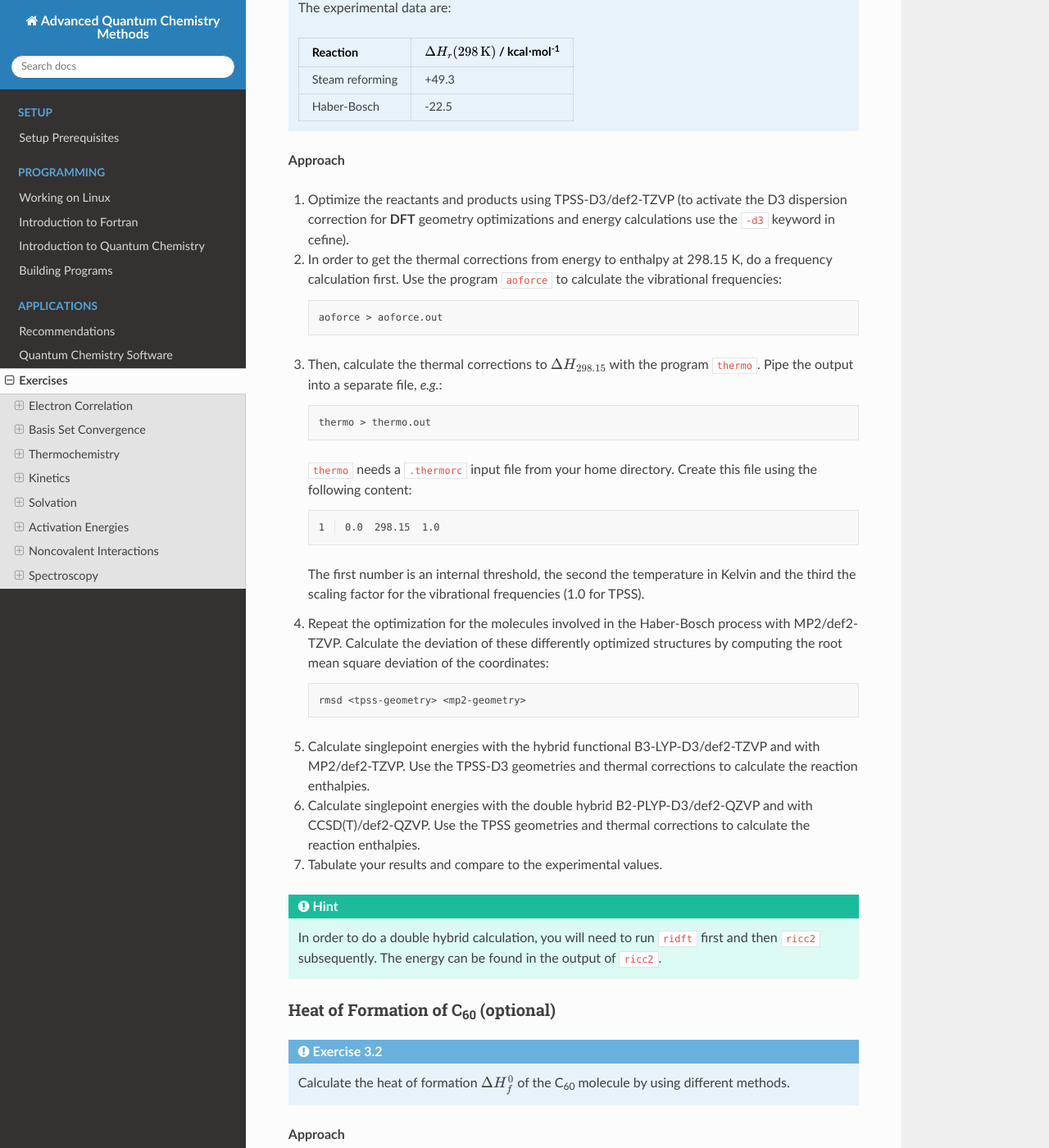
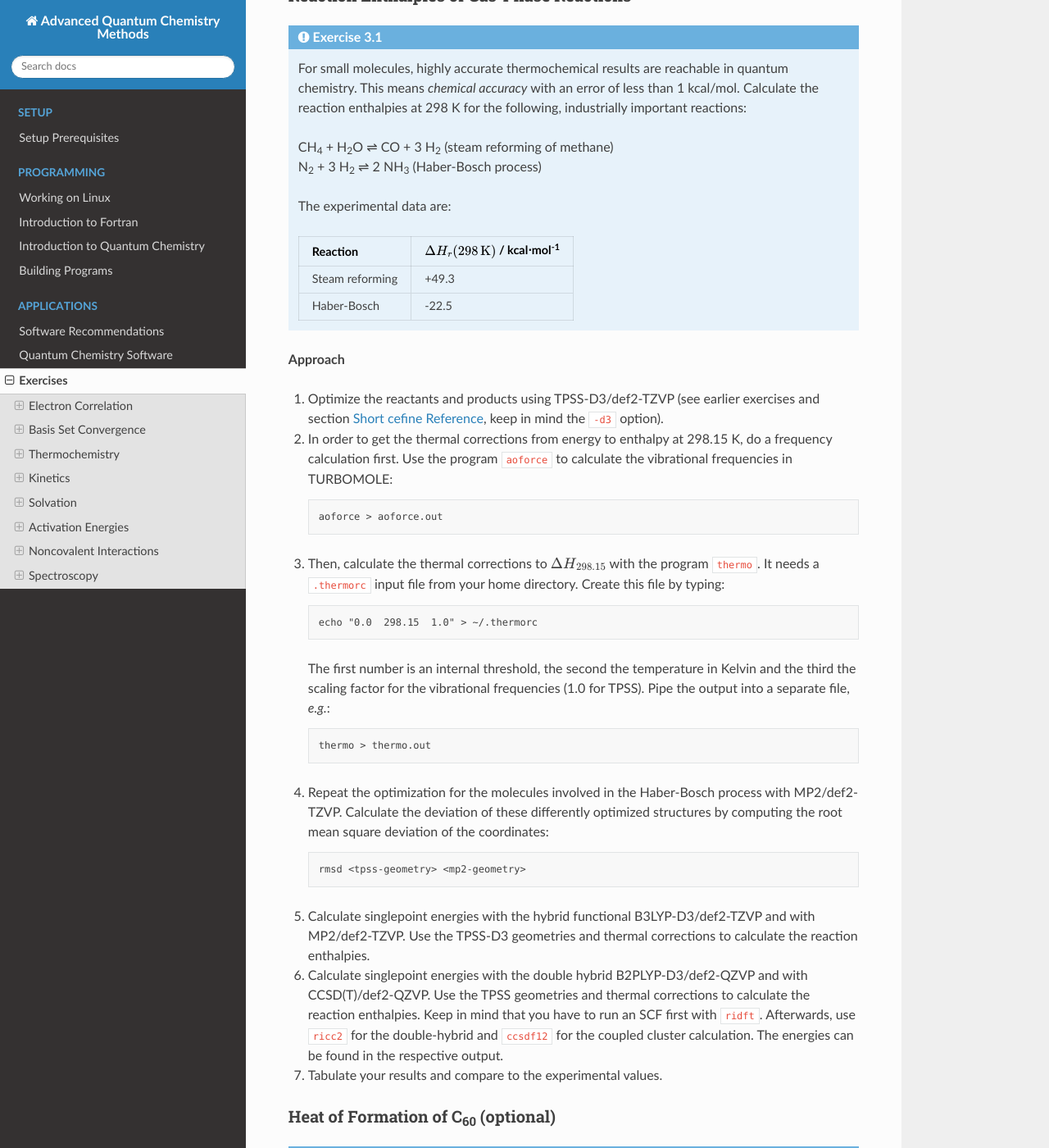
Before and after one commit to grimme-lab/qc2-teaching, a Sphinx documentation site: the page built from doc/apps-ex.rst, in a window 1280 px wide and 1400 px high, scrolled down 5262 px. Shown: the whole window at 82% size. Built offline with Sphinx 7.4.7 and the Read the Docs theme 2.0.0, drawn with Linux system fonts in a browser that asks for light colours; some of the changed text lies outside the part shown.

Commit message:
reworked all exercised for consistency, clarity and reducing of inline code

```diff
--- a/doc/apps-ex.rst
+++ b/doc/apps-ex.rst
@@ -79,7 +79,7 @@
 
    .. code-block:: none
 
-      orca *.inp > *.out
+      orca <file>.inp > <file>.out
 
 3. Plot the resulting potential energy curves using *e.g.* with ``gnuplot`` (see section
    :ref:`Plotting`). To do so, delete the first line in the files ``<filename>.trj*.dat``
@@ -203,18 +203,28 @@
 
 **Approach**
 
-1. Create geometries for the formic acid dimer and monomer and optimize them
-   on the TPSS-D3/def2-TZVP level of theory.
+1. Create separate directories for the formic acid dimer and monomer and set up geometry
+   optimizations on the TPSS-D3/def2-TZVP level of theory. To do so, create structures
+   using *e.g.* ``Avogadro`` and convert them to ``coord`` files. Prepare the calculations
+   and start the optimizations the same way as in exercise 1.2. Keep in mind the ``-d3``
+   option for **DFT** geometry optimizations and energy calculations:
 
-2. Calculate the dimerization energy with HF, TPSS-D3 and MP2 employing the
-   cc-pVXZ (X = D, T, Q) basis sets and their augmented counterparts (aug-cc-pVXZ).
+   .. code-block:: none
+
+      cefine -bas def2-TZVP -func tpss -d3
+      jobex > jobex.out
+
+2. Calculate the dimerization energy (energy difference of one dimer and two monomers)
+   with HF, TPSS-D3 and MP2 employing the cc-pVXZ (X = D, T, Q) basis sets and their
+   augmented counterparts (aug-cc-pVXZ). Refer to the table of ``cefine`` options given
+   in section :ref:`Short cefine reference`.
 
 3. Tabulate your results and plot the total energies versus the cardinal number
-   of the basis set for each method (use *e.g.* ``xmgrace`` or ``gnuplot``).
+   of the basis set for each method (*e.g.* with ``gnuplot``).
 
-4. Discuss your findings with respect to the BSSE and BSIE. Which methods can
-   be considered as converged towards the basis set limit when used with a
-   quadruple-|zeta| basis?
+4. Discuss your findings with respect to the basis set superposition error (BSSE) and
+   the basis set incompleteness (BSIE). Which methods can be considered as converged
+   towards the basis set limit when used with a quadruple-|zeta| basis?
 
 .. hint::
 
@@ -255,53 +265,52 @@
 
 **Approach**
 
-1. Optimize the reactants and products using TPSS-D3/def2-TZVP (to activate the D3 dispersion correction for **DFT** geometry optimizations and energy calculations use the ``-d3`` keyword in cefine).
+1. Optimize the reactants and products using TPSS-D3/def2-TZVP (see earlier exercises
+   and section :ref:`Short cefine reference`, keep in mind the ``-d3`` option).
 
-2. In order to get the thermal corrections from energy to enthalpy at 298.15 K, do a frequency calculation first.
-   Use the program ``aoforce`` to calculate the vibrational frequencies:
+2. In order to get the thermal corrections from energy to enthalpy at 298.15 K, do a
+   frequency calculation first. Use the program ``aoforce`` to calculate the vibrational
+   frequencies in TURBOMOLE:
 
    .. code-block:: none
 
       aoforce > aoforce.out
 
 3. Then, calculate the thermal corrections to :math:`\Delta H_{298.15}` with the program
-   ``thermo``. Pipe the output into a separate file, *e.g.*:
+   ``thermo``. It needs a ``.thermorc`` input file from your home directory. Create this
+   file by typing:
+
+   .. code-block:: none
+
+      echo "0.0  298.15  1.0" > ~/.thermorc
+
+   The first number is an internal threshold, the second the temperature in Kelvin and
+   the third the scaling factor for the vibrational frequencies (1.0 for TPSS). Pipe the
+   output into a separate file, *e.g.*:
 
    .. code-block:: none
 
       thermo > thermo.out
 
-   ``thermo`` needs a ``.thermorc`` input file from your home directory. Create this
-   file using the following content:
-
-   .. code-block:: none
-      :linenos:
-
-      0.0  298.15  1.0
-
-   The first number is an internal threshold, the second the temperature in Kelvin and the third
-   the scaling factor for the vibrational frequencies (1.0 for TPSS).
-
-4. Repeat the optimization for the molecules involved in the Haber-Bosch process with MP2/def2-TZVP. Calculate the deviation of these differently
-   optimized structures by computing the root mean square deviation of the coordinates:
+4. Repeat the optimization for the molecules involved in the Haber-Bosch process with
+   MP2/def2-TZVP. Calculate the deviation of these differently optimized structures by
+   computing the root mean square deviation of the coordinates:
 
    .. code-block:: none
 
       rmsd <tpss-geometry> <mp2-geometry>
 
-5. Calculate singlepoint energies with the hybrid functional B3-LYP-D3/def2-TZVP and with MP2/def2-TZVP.
-   Use the TPSS-D3 geometries and thermal corrections to calculate the reaction enthalpies.
+5. Calculate singlepoint energies with the hybrid functional B3LYP-D3/def2-TZVP and with
+   MP2/def2-TZVP. Use the TPSS-D3 geometries and thermal corrections to calculate the
+   reaction enthalpies.
 
-6. Calculate singlepoint energies with the double hybrid B2-PLYP-D3/def2-QZVP
-   and with CCSD(T)/def2-QZVP. Use the TPSS geometries and thermal corrections to
-   calculate the reaction enthalpies.
+6. Calculate singlepoint energies with the double hybrid B2PLYP-D3/def2-QZVP and with
+   CCSD(T)/def2-QZVP. Use the TPSS geometries and thermal corrections to calculate the
+   reaction enthalpies. Keep in mind that you have to run an SCF first with ``ridft``.
+   Afterwards, use ``ricc2`` for the double-hybrid and ``ccsdf12`` for the coupled cluster
+   calculation. The energies can be found in the respective output.
 
 7. Tabulate your results and compare to the experimental values.
-
-.. hint::
-
-   In order to do a double hybrid calculation, you will need to run ``ridft`` first
-   and then ``ricc2`` subsequently. The energy can be found in the output of ``ricc2``.
 
 Heat of Formation of C\ :sub:`60` (optional)
 ~~~~~~~~~~~~~~~~~~~~~~~~~~~~~~~~~~~~~~~~~~~~
@@ -330,12 +339,14 @@
 
       cefine -bas def2-SVP -func tpss -sym ih -d3
 
-   Defining the point group will automatically generate symmetry equivalent atoms (``-sym <point group>``, the point group is given with the corresponding Schoenflies symbol, *e.g.* ``c1``, ``c2v`` etc.).
+   Defining the point group will automatically generate symmetry equivalent atoms (the point
+   group is given with the corresponding Schoenflies symbol, *e.g.* ``c1``, ``c2v`` etc.).
 
-2. Calculate the energy of C\ :sub:`60` on TPSS/def2-SVP level without D3 corrections, use the TPSS-D3/def2-SVP optimized geometry.
+2. Calculate the energy of C\ :sub:`60` on TPSS/def2-SVP level without D3 corrections, use the
+   TPSS-D3/def2-SVP optimized geometry.
 
 3. Calculate the frequencies of C\ :sub:`60` and the thermal corrections the same way as in
-   exercise 3.1
+   exercise 3.1.
 
 4. Now, calculate the energy of a single carbon atom on the TPSS/def2-SVP
    level of theory and the thermal corrections to :math:`\Delta H_{298.15}` (use C\ :sub:`1` symmetry).
@@ -392,21 +403,20 @@
 
    In order to find the transition state, use the following steps:
 
-   (a) Call ``cefine``:
-
-       .. code-block:: none
-
-          cefine -bas def2-TZVP -func b3-lyp -d3
+   (a) Prepare the calculation with ``cefine``. Use the B3LYP-D3/def2-TZVP level
+       of theory. Look at section :ref:`Short cefine reference` if you are unsure.
 
    (b) Consecutively, calculate energy, gradient and hessian:
 
        .. code-block:: none
 
-          ridft; rdgrad; aoforce
+          ridft > ridft.out
+          rdgrad > rdgrad.out
+          aoforce > aoforce.out
 
    (c) Verify that there is at least one, relatively large imaginary frequency
-       in the output of ``aoforce``. Then, in the control file, change the first line
-       after ``$statpt`` to:
+       in the output of ``aoforce`` (it also appears in the ``vibspectrum`` file).
+       Then, in the ``control`` file, change the first line after ``$statpt`` to:
 
        .. code-block:: none
           :linenos:
@@ -419,18 +429,22 @@
 
        .. code-block:: none
 
-          jobex -trans
+          jobex -trans > jobex.out
 
-2. When the search is successful (``GEO_OPT_CONVERGED`` in the directory),
-   calculate the vibrational frequencies of the transition state (``aoforce``)
-   and verify that there is only one imaginary frequency. You can have a look
-   at that corresponding normal mode by calling:
+2. When the search is successful (a ``GEO_OPT_CONVERGED`` file has been created
+   in the directory), calculate the vibrational frequencies of the transition
+   state (``aoforce``) and verify that there is only one imaginary frequency.
+   You can have a look at that corresponding normal mode by calling:
 
    .. code-block:: none
 
-      tm2molden; molden molden.input
+      tm2molden
 
-   The normal modes can be visualized by clicking on "Norm. Mode" on the right side of the menu.
+   Choose your desired options in the short interactive experience. You do not need
+   to pick a name for the input file or to save the MO data, the latter will make
+   the file rather large (but obviously save the frequency data). You can open the
+   resulting file (default: ``molden.input``) with ``gmolden``. The normal modes can
+   be visualized by clicking on "Norm. Mode" on the right side of the menu.
 
 3. Call the program ``thermo`` and note down the thermal corrections to enthalpy.
 
@@ -492,22 +506,21 @@
 
 **Approach**
 
-1. Calculate the energies of the reactants (one calculation for each reactant)
-   in the gas-phase and at |eps| = 32. Use the hybrid functional PW6B95
-   with a def2-TZVP basis and D3 dispersion correction. Example cefine call:
+1. Create structures and calculate the energies of the reactants (one calculation
+   for each reactant) in the gas-phase and at |eps| = 32 (methanol). Use the hybrid
+   functional PW6B95 with a def2-TZVP basis and D3 dispersion correction. Example
+   for the preparation:
 
    .. code-block:: none
 
       cefine -bas def2-TZVP -func pw6b95 -chrg -1.0 -cosmo 32.0 -d3
 
-2. To create the potential energy curves, use the shell script ``run-scan`` below.
-   The script loops over all distances. For each distance it creates a new directory,
-   calls ``cefine``, performs the constrained geometry optimization with ``jobex`` and writes
-   the electronic energy (not necessarily your final reaction energy) from the
-   ``energy`` file into a file called ``results.dat``.
-   Copy the script and the file ``template`` into a new directory and
-   create subdirectories (*e.g.* ``scan-vac`` and ``scan-cosmo``) for each potential
-   energy curve. You will have to adapt the script to your directory names.
+2. To create the potential energy curves, use the shell script below. The script
+   loops over all distances. For each distance it creates a new directory, calls
+   ``cefine``, performs the constrained geometry optimization and writes the electronic
+   energy (not necessarily your final reaction energy) into a file called ``results.dat``.
+   Create a new directory and cCopy and paste the script to a file named ``run-scan.sh``
+   and the template below to a file named ``template``.
 
    .. code-block:: none
       :linenos:
@@ -546,7 +559,8 @@
         cd ../
       done
 
-   Template for the ``coord`` file:
+   Template for the ``coord`` file (the ``f`` after the atom specification tells
+   TURBOMOLE to keep the coordinates fixed for that atom):
 
    .. code-block:: none
       :linenos:
@@ -560,8 +574,19 @@
         2.00808733      0.00000000     -0.62462166  h
       $end
 
-   The ``f`` after the atom specification tells TURBOMOLE to keep the
-   coordinates fixed for that atom.
+   In order to use the script, you habe to make it executable by typing:
+
+   .. code-block:: none
+
+      chmod 744 run-scan.sh
+
+   Create subdirectories (*e.g.* ``scan-vac`` and ``scan-cosmo``) for each potential
+   energy curve. You will have to adapt the script to your directory names.
+   Execute the script by typing:
+
+   .. code-block:: none
+
+      ./run-scan.sh
 
 3. Plot the two curves together (normalize the curves reasonably) and discuss the
    results. Estimate the activation barrier for both cases.
@@ -579,8 +604,8 @@
 
 .. admonition:: Exercise 6.1
 
-   Estimate the activation energy for the Claisen rearrangement of allyl-vinyl ether.
-   Estimate the activation energy for the dimerization of cyclopentadiene (Diels-Alder).
+   Estimate the activation energy for the Claisen rearrangement of allyl-vinyl ether
+   and the dimerization of cyclopentadiene (Diels-Alder).
 
 .. Ggf. besser Strukturen hinterlegen, Änderungen auf GFN-xTB?
 .. (You can ask the lab assistent for a dimer structure of cyclopentadien.)
@@ -589,7 +614,7 @@
 
 1. Construct the geometry of reactant and product for each reaction (*e.g.* using ``Avogadro``).
 
-2. Optimize the geometries using PBEh-3c. Use the following call.
+2. Optimize the geometries using PBEh-3c and C\ :sub:`1` symmetry. Prepare the calculation using:
 
    .. code-block:: none
 
@@ -600,23 +625,48 @@
 
 4. Prepare a reaction path search:
 
-   (a) Prepare a folder for each reaction.
-   (b) Have your reactant and product structure sorted and available in ``coord``
+   (a) Create a directory for each reaction.
+   (b) Have your reactant and product structure sorted and available in TURBOMOLE
        format (*e.g.* starting structure ``coord``, ending structure ``coord.2``).
    (c) Set up a calculation for the starting strucutre. Employ PBEh-3c as before.
-   (d) Merge reactant and product ``coord`` files into a file called ``coords``
-       (*e.g.* ``cat coord coord.2 >> coords``) and call ``woelfling``.
+   (d) Merge reactant and product structures files into a file called ``coords``
+       *e.g.* by typing:
+
+       .. code-block:: none
+
+          cat coord coord.2 >> coords
+
+       Afterwards, call:
+
+       .. code-block:: none
+
+          woelfling
+
    (e) Check your initial path. It is available in the ``path.xyz`` file.
-   (f) If everything was okay, check the ``control`` file. On the bottom a block
-       appeared that starts with ``woelfling``.
-   (g) Three of the parameters are of importance. ``ninter`` controls the number
-       of points on the path, ``maxit`` controls the number of refinement iterations
-       and ``thr`` controls the convergence of the path. Set ``ninter`` to 40, ``maxit``
-       to 40 and ``thr`` to 5\ |mult|\10\ :sup:`-4`.
-   (h) Start the optimization with ``woelfling-job_xtb``. Every optimization iteration is saved in a ``path-n`` file.
-       Be aware, that you are using a modified woelfling-job file that calculates energies and gradients with the
-       semi-empirical tight-binding based GFN-xTB method even if you used PBEh-3c to set up your input files.
-       This is a common method to speed up your reaction path investigations.
+   (f) If everything was okay, check the ``control`` file. On the bottom, a block
+       appeared that starts with ``$woelfling``.
+   (g) Three of the parameters listed there are of importance. ``ninter`` controls
+       the number of points on the path, ``maxit`` controls the number of refinement
+       iterations and ``thr`` controls the convergence of the path. Modify them to the
+       following values:
+
+       .. code-block:: none
+
+          ninter     40
+          maxit      40
+          thr        5.0E-04
+
+   (h) Start the optimization by typing
+
+       .. code-block:: none
+
+          woelfling-job_xtb > woelfling.out
+
+       Every optimization iteration is saved in a ``path-<n>.xyz`` file. Be aware that
+       you are using a modified ``woelfling-job`` file that calculates energies and
+       gradients with the semi-empirical tight-binding based GFN-xTB method even if you
+       used PBEh-3c to set up your input files. This is a common method to speed up your
+       reaction path investigations.
 
 5. Calculate the activation energy for each reaction.
 
@@ -650,7 +700,7 @@
 
 **Approach**
 
-1. Calculate the potential energy curve at the B-LYP-D3/def2-QZVP
+1. Calculate the potential energy curve at the BLYP-D3/def2-QZVP
    level for Ar |mult| |mult| |mult| HCH\ :sub:`3` by performing a geometry
    optimization with a fixed Ar and H atom.
    Do this for :math:`R_\text{(Ar-H)}` = 4.5 - 15.0 Bohr with a stepsize of 0.25 Bohr.
@@ -668,35 +718,34 @@
          -1.95152040635065      0.00000000000000     -2.75977586481614      h
       $end
 
-   Use the same script as in exercise 5.1 and adopt it to this task. The loop should now
-   work for distances from 4.5 to 15 Bohr and the stepsize should be 0.25 Bohr.
-   You also have to modify the directory names. For the B-LYP-D3/def2-QZVP calculations
-   use the following ``cefine`` call:
+   Use the ``run-scan.sh`` script from exercise 5.1 and adopt it to this task. You also
+   have to modify the directory names. Prepare the BLYP-D3/def2-QZVP calculations with
+   the following options:
 
    .. code-block:: none
+      :linenos:
 
       cefine -bas def2-QZVP -func b-lyp -d3 -sym c1
 
-   ``-d3`` denotes that the D3 dispersion correction will be used.
-   ``-novdw`` denotes that no dispersion correction will be employed.
-
-2. Repeat the calculations for B-LYP/def2-QZVP and MP2/def2-QZVP.
-   For MP2 use the following ``cefine`` and ``jobex`` call in the script:
+2. Repeat the calculations for BLYP/def2-QZVP and MP2/def2-QZVP. For BLYP, exchange ``-d3``
+   by ``-novdw`` and for MP2, use the following calls in the script:
 
    .. code-block:: none
+      :linenos:
 
       cefine -mp2 -bas def2-QZVP -opt -sym c1
       jobex -level cc2 -c 50
 
-   To get the final MP2 energy for each distance use the command:
+   To get the final MP2 energy for each distance use the following command:
 
    .. code-block:: none
+      :linenos:
 
       grep "Total Energy" job.last | gawk '{print $4}'
 
 3. Repeat the calculations for Kr |mult| |mult| |mult| HCH\ :sub:`3`
    (substitute Ar with Kr in the ``template`` file) with
-   B-LYP-D3/def2-QZVP, B-LYP/def2-QZVP and MP2/def2-QZVP.
+   BLYP-D3/def2-QZVP, BLYP/def2-QZVP and MP2/def2-QZVP.
 
 4. Plot the curves (**normalize to the dissociation limit**) and discuss your findings.
 
@@ -716,12 +765,12 @@
 
 1. Create a ``coord`` file for 1,4-Benzoquinone.
 
-2. Optimize the geometry on the HF-D3/def2-SVP level of theory.
+2. Optimize the geometry with TURBOMOLE on the HF-D3/def2-SVP level of theory.
 
 3. Calculate the normal modes with ``aoforce``.
 
-4. Check the normal modes with ``molden``. (Use ``tm2molden`` and ``molden``. The normal
-   modes can be visualized by clicking on "Norm. Mode" on the right side of the menu.)
+4. Call ``tm2molden`` and check the normal modes with ``gmolden`` the same way as
+   in exercise 4.1.
 
 5. Assign each dipole-allowed normal mode to an experimental one
    and calculate the scaling factor :math:`f_\text{scal}=\nu_\text{exp}/\nu_\text{calc}`.
@@ -759,7 +808,13 @@
 
       Structure of indigo.
 
-2. Do a HF-D3/def2-SVP singlepoint calculation. Use ``-nori`` in ``cefine`` and run ``dscf``.
+2. Do a HF-D3/def2-SVP singlepoint calculation. Use the ``-nori`` option for the preparation
+   with ``cefine`` and run:
+
+   .. code-block:: none
+
+      dscf > dscf.out
+
    In order to do the TD-HF calculation, edit the ``control`` file and add the following lines
    (before ``$end``):
 
@@ -770,10 +825,19 @@
       $soes
         bu 1
 
-   Then, call ``escf`` and forward the output into a file.
+   Then, run:
+
+   .. code-block:: none
+
+      escf > escf.out
 
 3. For the TD-DFT calculations repeat the above procedure with PBE-D3/def2-SVP and
-   PBE0-D3/def2-SVP. Use the proper ``cefine`` calls and run ``ridft`` and ``escf`` afterwards.
+   PBE0-D3/def2-SVP. Use the proper ``cefine`` calls and run
+
+   .. code-block:: none
+
+      ridft > ridft.out
+      escf > escf.out
 
 4. Discuss the excitation energies for all three methods; which method
    would predict (at least approximately) the correct color for indigo?
@@ -795,9 +859,9 @@
 
    *xyzfile 0 1 input.xyz
 
-| At the end of the ORCA output a summary of the calculated NMR absolute chemical shieldings can be found.
-|
-| Exemplary output for CH\ :sub:`3`\ NH\ :sub:`2`:
+At the end of the ORCA output, a summary of the calculated NMR absolute chemical shieldings can be found.
+
+Exemplary output for CH\ :sub:`3`\ NH\ :sub:`2`:
 
 .. code-block:: none
    :linenos:
@@ -831,7 +895,7 @@
 
 **Approach**
 
-1. Optimize the geometry of the compounds **A** -- **G** and the reference molecule Si(CH\ :sub:`3`)\ :sub:`4` (TMS)
+1. Optimize the geometries of the compounds **A** -- **G** and the reference molecule Si(CH\ :sub:`3`)\ :sub:`4` (TMS)
    on the PBEh-3c level of theory (how to use PBEh-3c is explained in the ORCA manual).
 
 2. Calculate the :sup:`13`\ C-NMR chemical shieldings and shifts |delta| for compounds **A** -- **G** with TMS as reference at PBE/pcSseg-2 level of theory.
--- a/doc/apps-setup.rst
+++ b/doc/apps-setup.rst
@@ -241,7 +241,8 @@
 +========================+=======================================================================================+
 | *Computational Methods*                                                                                        |
 +------------------------+---------------------------------------------------------------------------------------+
-| ``-func <fname>``      | DFT calculation with the ``<fname>`` functional                                       |
+| ``-func <fname>``      | | DFT calculation with the ``<fname>`` functional. Note that the BYLP, B3YLP and      |
+|                        | | B2PLYP functionals are named ``b-lyp``, ``b3-lyp`` and ``b2-plyp``, respectively.   |
 +------------------------+---------------------------------------------------------------------------------------+
 | ``-hf``                | HF calculation                                                                        |
 +------------------------+---------------------------------------------------------------------------------------+
```
Also changed, not shown: doc/recommendations_application-part.rst (+15 -9 lines).
